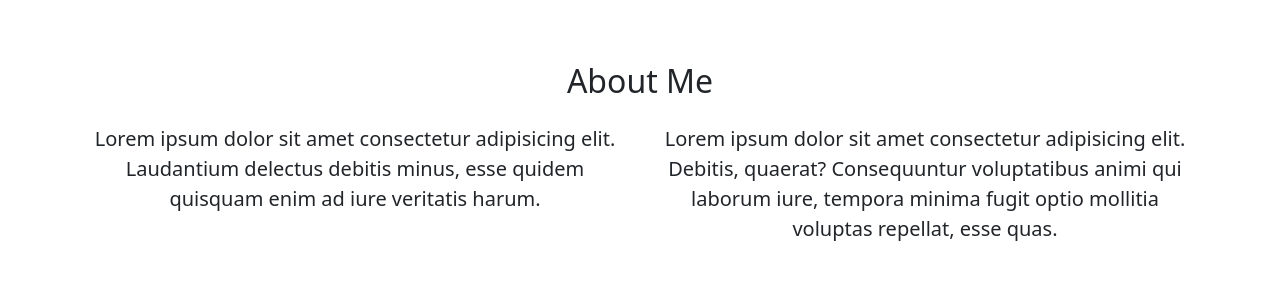
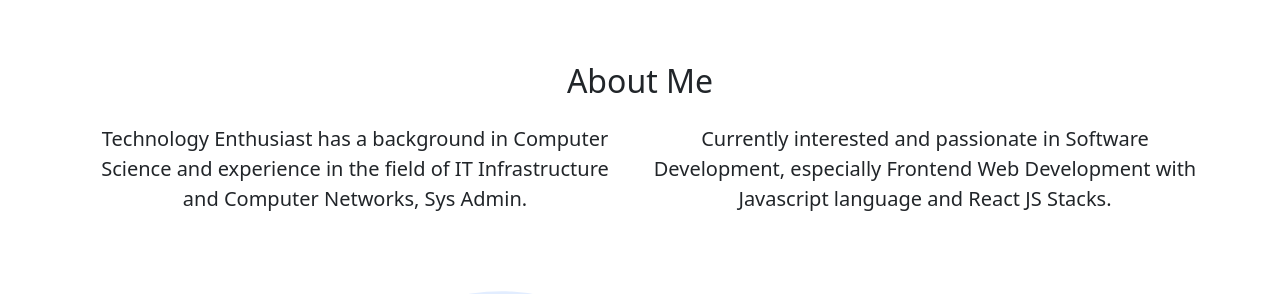
Before and after one commit to sapanly/sapanly.github.io, a plain HTML site: page index.html in a window 1280 px wide. Shown: the part 800-1094 px from the top of the page. Drawn offline with nearby package versions, Linux system fonts and the light colour scheme.

Commit message:
change about me

```diff
--- a/index.html
+++ b/index.html
@@ -62,10 +62,10 @@
         </div>
         <div class="row justify-content-center fs-5 text-center">
           <div class="col-md">
-            <p>Lorem ipsum dolor sit amet consectetur adipisicing elit. Laudantium delectus debitis minus, esse quidem quisquam enim ad iure veritatis harum.</p>
+            <p>Technology Enthusiast has a background in Computer Science and experience in the field of IT Infrastructure and Computer Networks, Sys Admin.</p>
           </div>
           <div class="col-md">
-            <p>Lorem ipsum dolor sit amet consectetur adipisicing elit. Debitis, quaerat? Consequuntur voluptatibus animi qui laborum iure, tempora minima fugit optio mollitia voluptas repellat, esse quas.</p>
+            <p>Currently interested and passionate in Software Development, especially Frontend Web Development with Javascript language and React JS Stacks.</p>
           </div>
         </div>
       </div>
```
